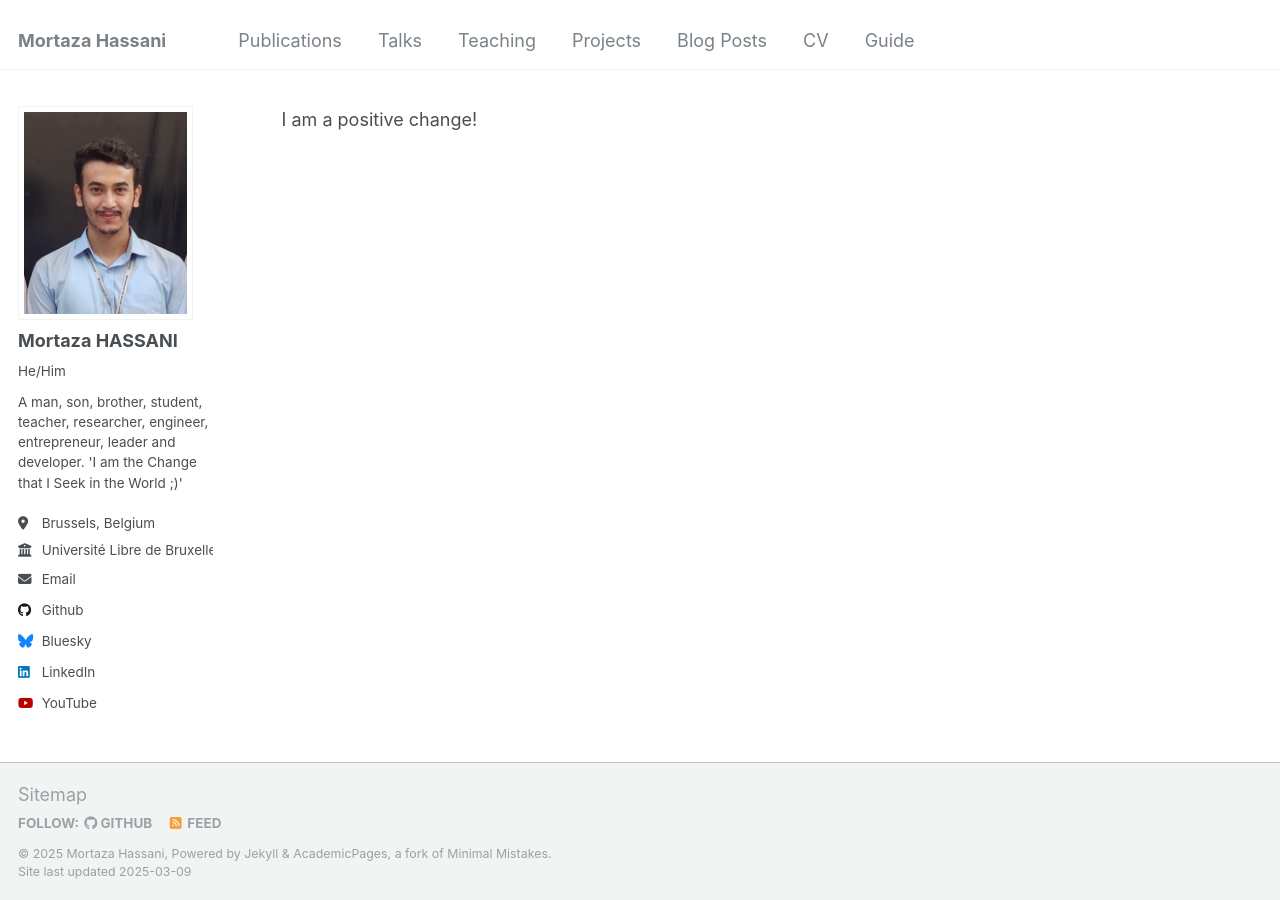
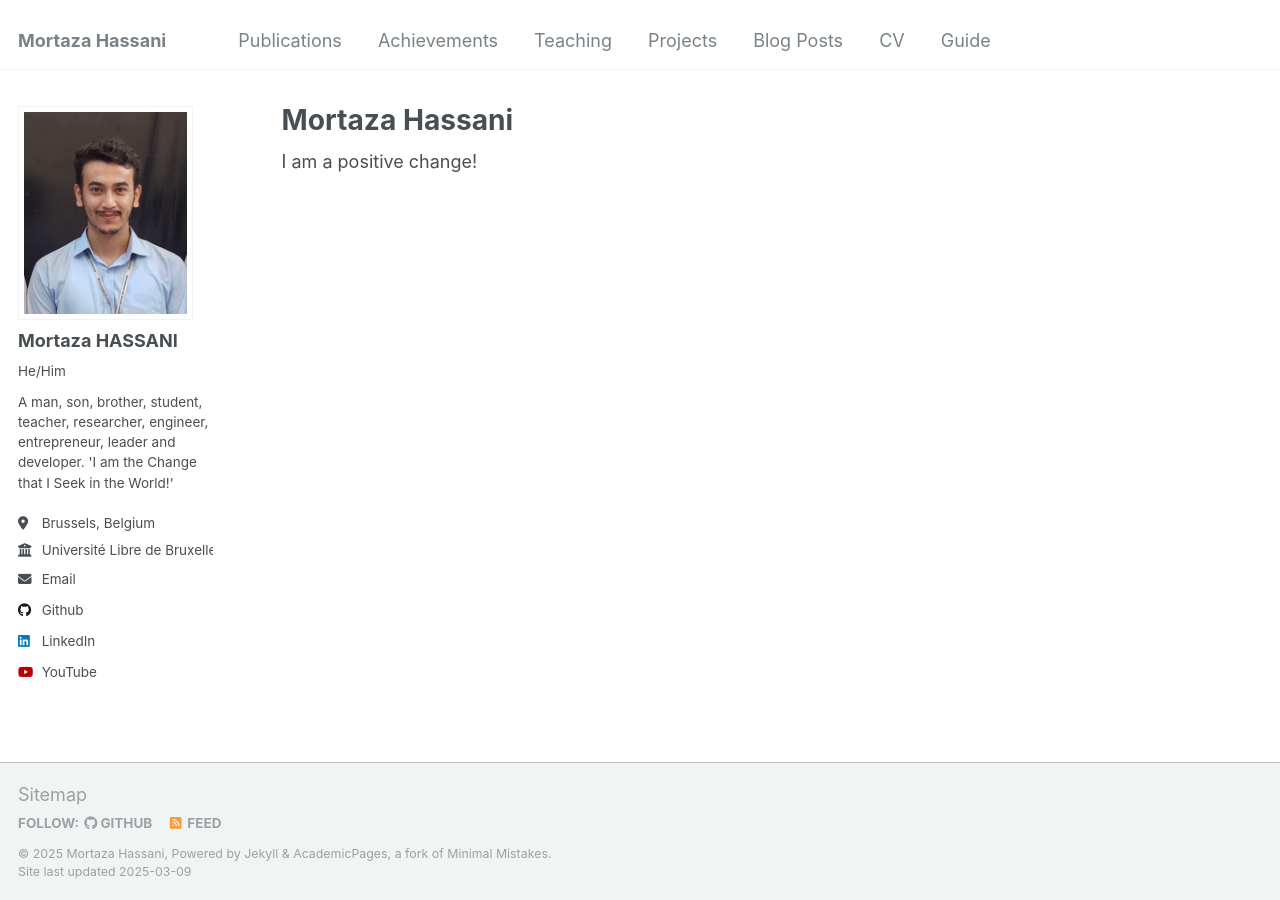
Before and after one commit to MortazaHassani/MortazaHassani.github.io, a Jekyll site: the page built from _pages/about.md, in a window 1280 px wide. Built offline with Jekyll 4.4.1, drawn with Linux system fonts in a browser that asks for light colours.

Commit message:
achievements

```diff
--- a/_config.yml
+++ b/_config.yml
@@ -25,7 +25,7 @@ author:
   name             : "Mortaza HASSANI"
   pronouns         : "He/Him"
   bio              : "A man, son, brother, student, teacher, researcher, engineer, entrepreneur, leader and developer.
-                      'I am the Change that I Seek in the World ;)' "
+                      'I am the Change that I Seek in the World!' "
   location         : "Brussels, Belgium"
   employer         : "Université Libre de Bruxelles (ULB)"
   uri              : # URL
@@ -50,7 +50,7 @@ author:
   stackoverflow    : # User number or user number and name (i.e., use "1" or "1/jeff-atwood")
 
   # Social media
-  bluesky          : "mortazahassani" # Replace this with you Bluesky username
+  bluesky          : # Replace this with you Bluesky username
   facebook         : # Username
   flickr           : # Username
   foursquare       : # Username
@@ -274,10 +274,10 @@ defaults:
       author_profile: true
       share: true
       comment: true
-  # _talks
+  # _Achievements
   - scope:
       path: ""
-      type: talks
+      type: achievements
     values:
       layout: talk
       author_profile: true
--- a/_data/navigation.yml
+++ b/_data/navigation.yml
@@ -8,8 +8,8 @@ main:
   - title: "Publications"
     url: /publications/
 
-  - title: "Talks"
-    url: /talks/
+  - title: "Achievements"
+    url: /achievements/
 
   - title: "Teaching"
     url: /teaching/
--- a/_pages/about.md
+++ b/_pages/about.md
@@ -1,6 +1,6 @@
 ---
 permalink: /
-title: "Mortaza Hassani
+title: "Mortaza Hassani"
 author_profile: true
 redirect_from:
   - /about/
--- a/_portfolio/portfolio-2.html
+++ b/_portfolio/portfolio-2.html
@@ -1,7 +1,7 @@
 ---
 title: "Portfolio item number 2"
 excerpt: "Short description of portfolio item number 2 <br/><img src='/images/500x300.png'>"
-collection: portfolio
+collection: projects
 ---
 
 This is an item in your portfolio. It can be have images or nice text. If you name the file .md, it will be parsed as markdown. If you name the file .html, it will be parsed as HTML.
```
Also changed, not shown: _portfolio/portfolio-1.md (+1 -1 lines), _pages/achievements.html (renamed from _pages/talks.html).
